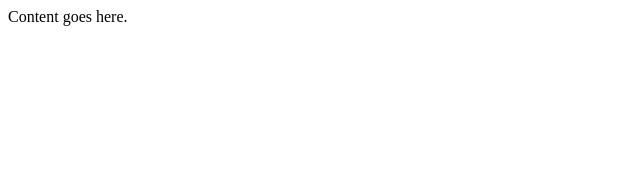
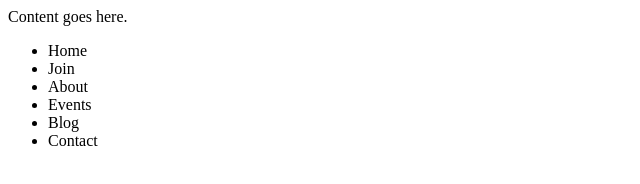
Before and after one commit to rucsllc/rucsllc.github.io, a plain HTML site: page index.html in a window 1280 px wide. Shown: the whole page, without its empty margins (0-640 px from the left). Drawn offline with Linux system fonts and the light colour scheme.

Commit message:
added the navbar link names

```diff
--- a/index.html
+++ b/index.html
@@ -5,5 +5,13 @@
     </head>
     <body>
         Content goes here.
+        <ul>
+            <li>Home</li>
+            <li>Join</li>
+            <li>About</li>
+            <li>Events</li>
+            <li>Blog</li>
+            <li>Contact</li>
+        </ul>
     </body>
 </html>
```
